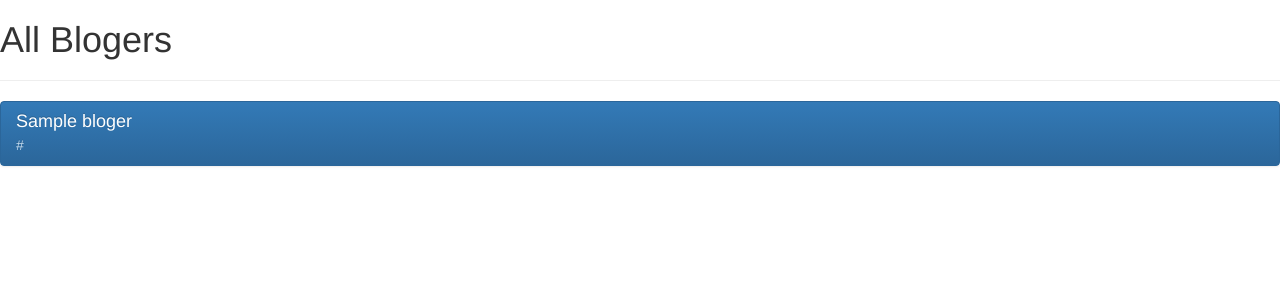
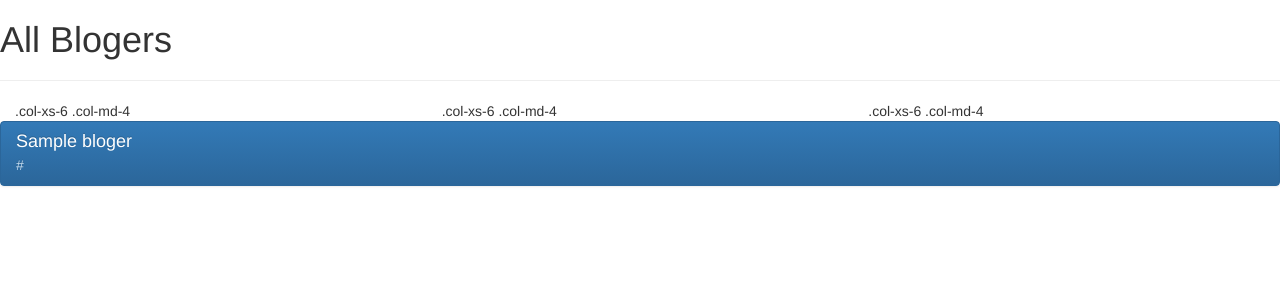
Before and after one commit to Di-man-rnd/django_youtube, a Django app: template youtube/templates/bloger.html in a window 1280 px wide. Shown: the top 300 px of the page. Run offline with Django 3.2, Linux system fonts and the light colour scheme; the template is opened without the code that fills it: most values are stand-ins (such as "Sample title", 1, 10 or a date in 2020); parts of the project's set-up code (start-up, migrations or seed data) failed here and were passed over; some libraries are stand-ins or nearby versions.

Commit message:
bottstrap .conteiner

```diff
--- a/youtube/admin.py
+++ b/youtube/admin.py
@@ -7,6 +7,7 @@ class BlogerAdmin(admin.ModelAdmin):
     search_fields = ['name']
     list_display = ('name', 'is_favorites', 'category', 'url', 'img') # какие колонки выводим
     list_per_page = 50  #  кол-во выводимых элементов на страницу
+    ordering = ['-name']
     # list_display_links = ['url', 'name']  # кликабельна становится данные колонки
 
 
--- a/youtube/templates/bloger.html
+++ b/youtube/templates/bloger.html
@@ -7,7 +7,13 @@
 
 {% block content %}
     {% for bloger in blogers %}
-
+<div class="container-fluid">
+    <div class="row">
+      <div class="col-xs-6 col-md-4">.col-xs-6 .col-md-4</div>
+      <div class="col-xs-6 col-md-4">.col-xs-6 .col-md-4</div>
+      <div class="col-xs-6 col-md-4">.col-xs-6 .col-md-4</div>
+    </div>
+</div>
         <div class="list-group">
             <a href="#" class="list-group-item active">
                 <h4 class="list-group-item-heading">{{ bloger.name }}</h4>
```
